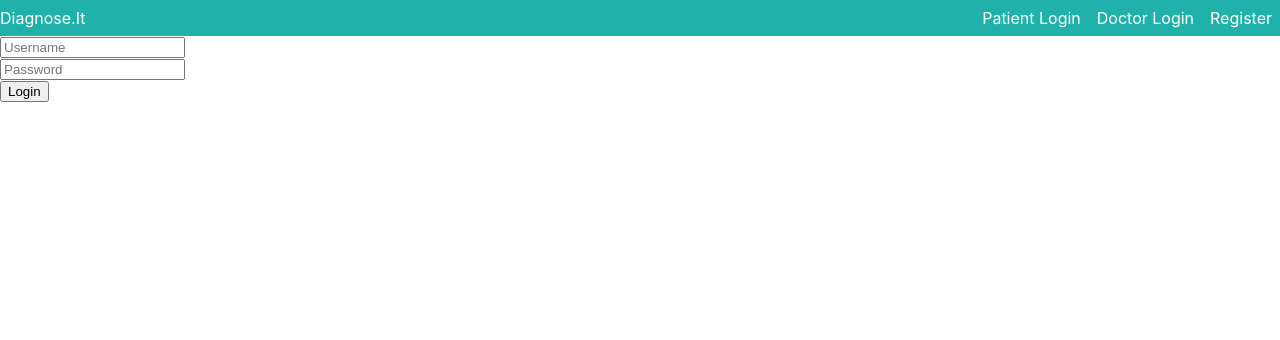
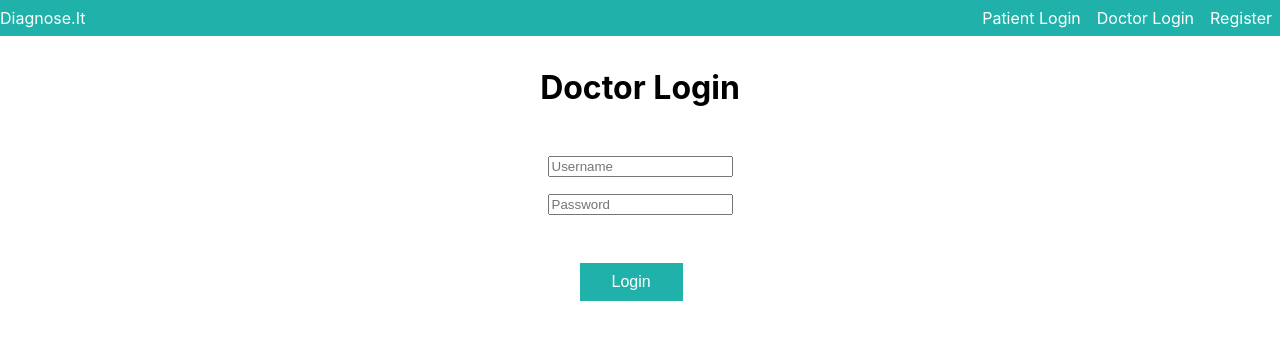
Before and after one commit to nvTwistt/final_project, a React (Create React App) app: page /doctors/login in a window 1280 px wide. Shown: the top 340 px of the page. Built offline with nearby package versions, Linux system fonts and the light colour scheme.

Commit message:
updated login forms for doctors and patients

```diff
--- a/src/components/App.js
+++ b/src/components/App.js
@@ -19,11 +19,13 @@ export default function App(props) {
         </Route>
 
         <Route exact={true} path="/patients/login">
+        <h1 className="login-type">Patient Login</h1>
         {!auth && <Login />}
         {auth && <p>Logged In!</p>}
         </Route>
 
         <Route exact={true} path="/doctors/login">
+          <h1 className="login-type">Doctor Login</h1>
           {!auth && <Login />}
           {auth && <p>Logged In!</p>}
         </Route>
--- /dev/null
+++ b/src/components/login/Login.css
@@ -0,0 +1,29 @@
+.login-type{
+  margin: 2rem;
+  text-align: center;
+}
+.login{
+  display: flex;
+  justify-content: center;
+}
+
+.login p {
+  margin: 1rem;
+}
+
+.login .submit input {
+  background-color: lightseagreen;
+  border: none;
+  color: white;
+  padding: 10px 32px;
+  text-align: center;
+  text-decoration: none;
+  display: inline-block;
+  font-size: 16px;
+  align-self: center;
+  margin: 2rem;
+}
+
+.login .submit :hover {
+  background-color:#008CBA;
+}
--- a/src/components/login/Login.js
+++ b/src/components/login/Login.js
@@ -1,5 +1,6 @@
 import { useState, useContext } from 'react';
 import { authContext } from './AuthProvider';
+import "./Login.css"
 
 
 export default function Login() {
```
